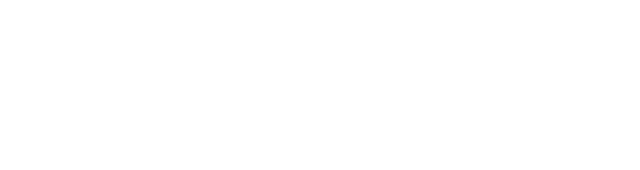
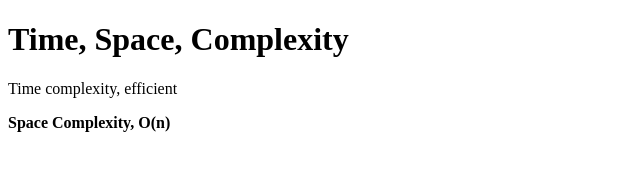
Before and after one commit to acciojob/time-and-space-complexity-HansaVermaGithub, a website: page main.html in a window 1280 px wide. Shown: the whole page, without its empty margins (0-640 px from the left). Drawn offline with Linux system fonts and the light colour scheme.

Commit message:
created a submission

```diff
--- a/main.html
+++ b/main.html
@@ -8,6 +8,9 @@
 
 <body>
 	<!-- the entire body must be written by student -->
+	<h1>Time, Space, Complexity</h1>
+	<p>	Time complexity, efficient</p>
+	<p><b>Space Complexity, O(n)</b></p>
     <script type="text/javascript" src="./script.js">
 </script>
 
```
